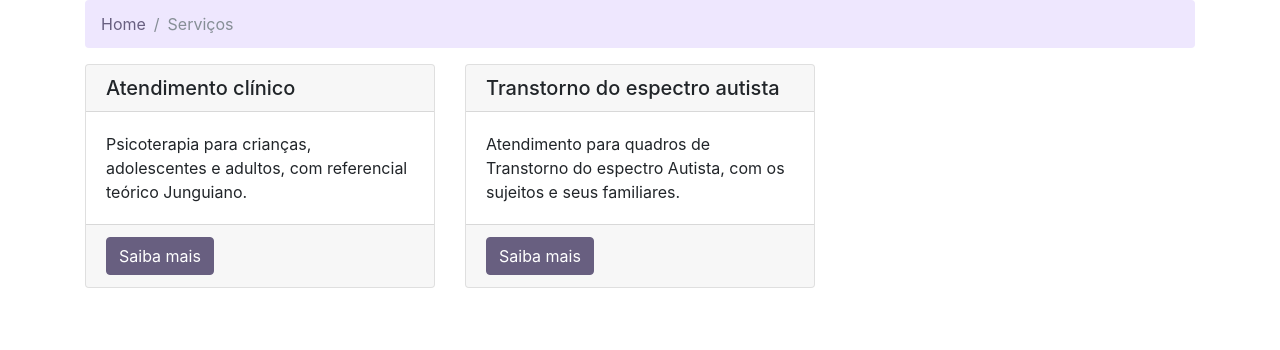
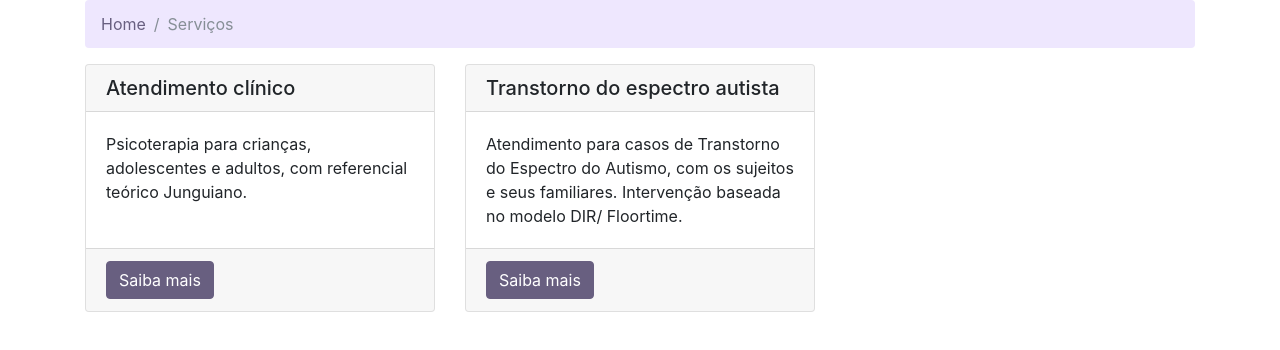
Before and after one commit to helen-fornazier/vika-page, a website: page services.html in a window 1280 px wide. Shown: the part 140-490 px from the top of the page. Drawn offline with Linux system fonts and the light colour scheme; a script that the page names is missing.

Commit message:
services: edit text in card "Transtorno do espectro..."

```diff
--- a/services.html
+++ b/services.html
@@ -108,7 +108,7 @@
                 <div class="card h-100">
                     <h5 class="card-header">Transtorno do espectro autista</h5>
                     <div class="card-body">
-                        <p class="card-text">Atendimento para quadros de Transtorno do espectro Autista, com os sujeitos e seus familiares.</p>
+                        <p class="card-text">Atendimento para casos de Transtorno do Espectro do Autismo, com os sujeitos e seus familiares. Intervenção baseada no modelo DIR/ Floortime.</p>
                     </div>
                     <div class="card-footer">
                         <a href="contact.html" class="btn btn-primary">Saiba mais</a>
```
